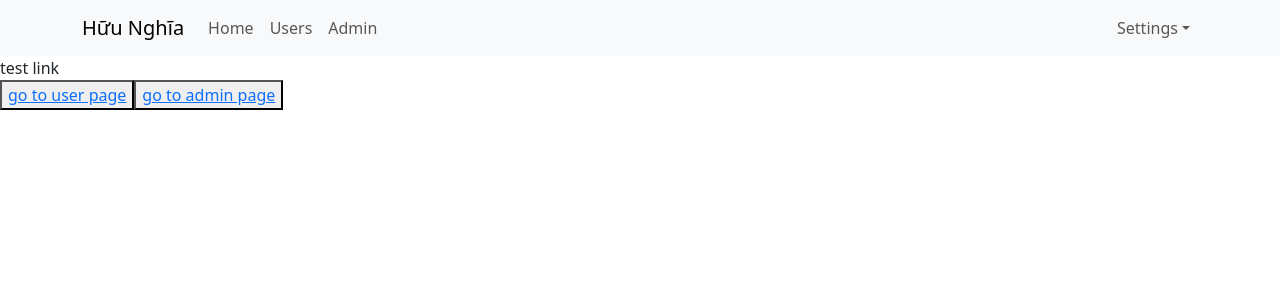
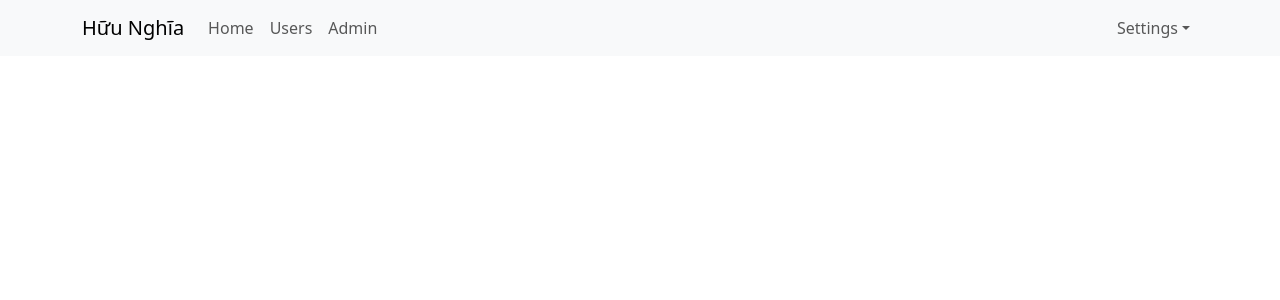
Before and after one commit to 4June03/Hoc-React, a React (Create React App) app: page / in a window 1280 px wide. Shown: the top 300 px of the page. Built offline with nearby package versions, Linux system fonts and the light colour scheme.

Commit message:
Sử dụng nested Route, và sử dụng Outlet để hiển thị router con

```diff
--- a/src/App.js
+++ b/src/App.js
@@ -4,21 +4,18 @@
 import { increaseCounter, decreaseCounter } from "./redux/action/counterAction";
 import React from "react"; //Để viết class Component thì cần import thư viện React
 import Header from "./components/header/header";
-import { Link } from "react-router-dom";
+import { Outlet, Link } from "react-router-dom";
 
 const App = () => {
   return (
-    <div className="App">
-      <Header></Header>
-      <div>
-        test link
-        <div>
-          <button>
-            <Link to={"/user"}>go to user page</Link>
-          </button>
-          <button>
-            <Link to={"/admin"}>go to admin page</Link>
-          </button>
+    <div className="app-container">
+      <div className="header-container">
+        <Header></Header>
+      </div>
+      <div className="body-container">
+        <div className="sidenav-container"></div>
+        <div className="content-container">
+          <Outlet />
         </div>
       </div>
     </div>
--- a/src/index.js
+++ b/src/index.js
@@ -21,9 +21,10 @@
     {/* <React.StrictMode> */}
     <BrowserRouter>
       <Routes>
-        <Route path="/" element={<App />}></Route>
-        <Route path="/user" element={<User />}></Route>
-        <Route path="/admin" element={<Admin />}></Route>
+        <Route path="/" element={<App />}>
+          <Route path="/user" element={<User />}></Route>
+          <Route path="/admin" element={<Admin />}></Route>
+        </Route>
       </Routes>
     </BrowserRouter>
 
```
